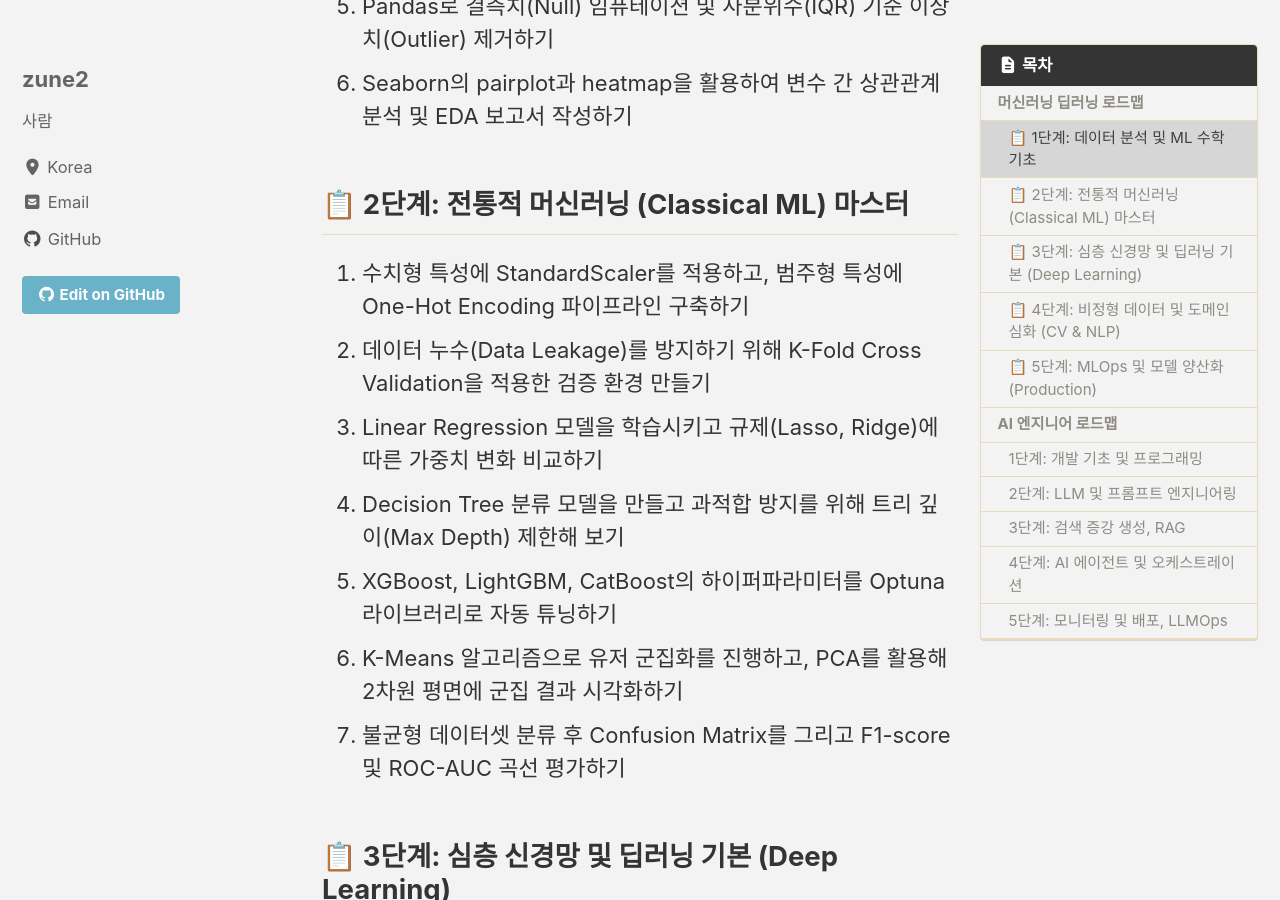
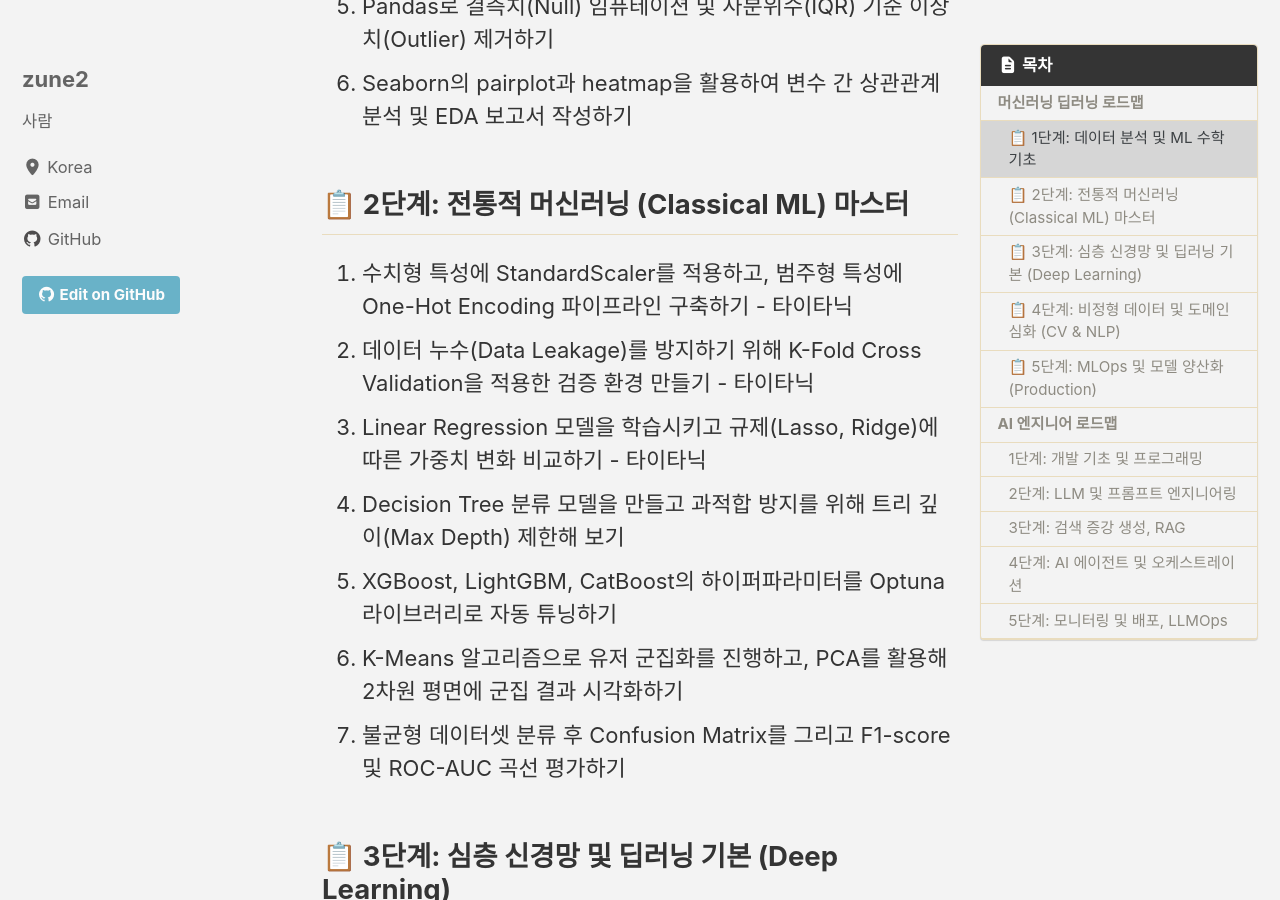
Before and after one commit to zune2/zune2.github.io, a Jekyll site: the page built from books.md, in a window 1280 px wide and 900 px high, scrolled down 685 px. Built offline with Jekyll 4.4.1, drawn with Linux system fonts in a browser that asks for light colours; cached includes are drawn as plain includes.

Commit message:
Update books.md

```diff
--- a/books.md
+++ b/books.md
@@ -23,9 +23,9 @@ read_time: true
 
 ## 📋 2단계: 전통적 머신러닝 (Classical ML) 마스터
 
-7. 수치형 특성에 StandardScaler를 적용하고, 범주형 특성에 One-Hot Encoding 파이프라인 구축하기
-8. 데이터 누수(Data Leakage)를 방지하기 위해 K-Fold Cross Validation을 적용한 검증 환경 만들기
-9. Linear Regression 모델을 학습시키고 규제(Lasso, Ridge)에 따른 가중치 변화 비교하기
+7. 수치형 특성에 StandardScaler를 적용하고, 범주형 특성에 One-Hot Encoding 파이프라인 구축하기 - 타이타닉
+8. 데이터 누수(Data Leakage)를 방지하기 위해 K-Fold Cross Validation을 적용한 검증 환경 만들기 - 타이타닉
+9. Linear Regression 모델을 학습시키고 규제(Lasso, Ridge)에 따른 가중치 변화 비교하기 - 타이타닉
 10. Decision Tree 분류 모델을 만들고 과적합 방지를 위해 트리 깊이(Max Depth) 제한해 보기
 11. XGBoost, LightGBM, CatBoost의 하이퍼파라미터를 Optuna 라이브러리로 자동 튜닝하기
 12. K-Means 알고리즘으로 유저 군집화를 진행하고, PCA를 활용해 2차원 평면에 군집 결과 시각화하기
```
